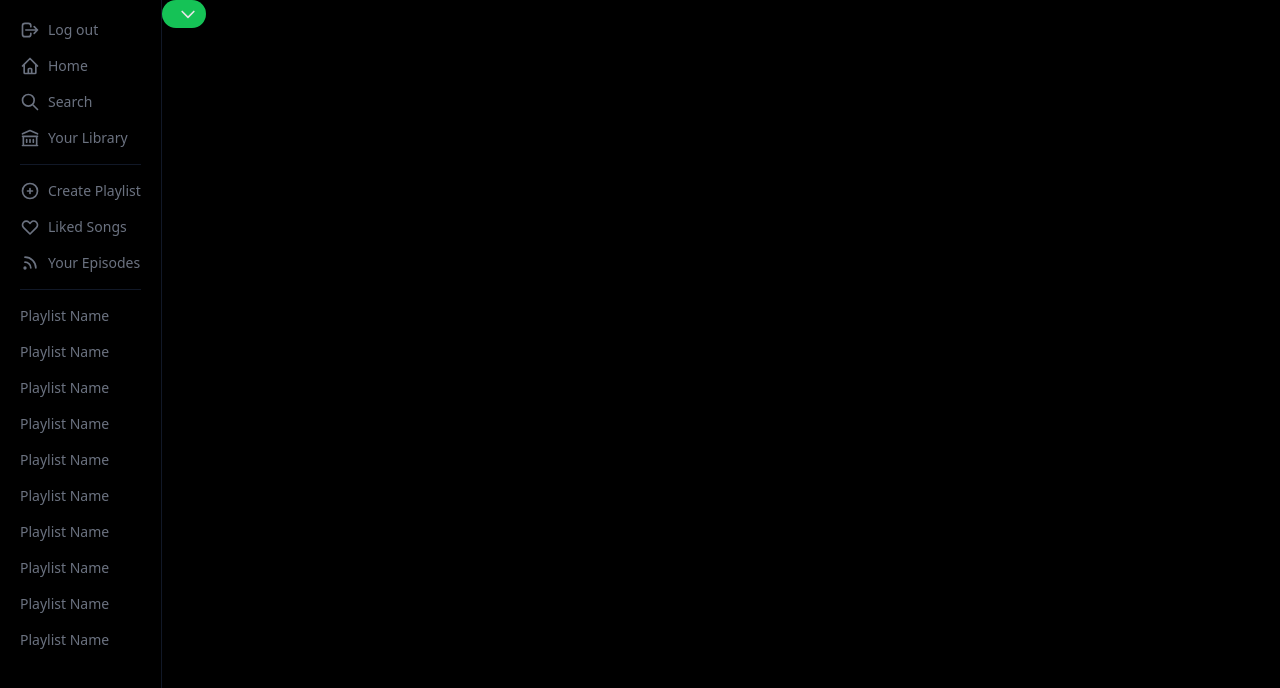
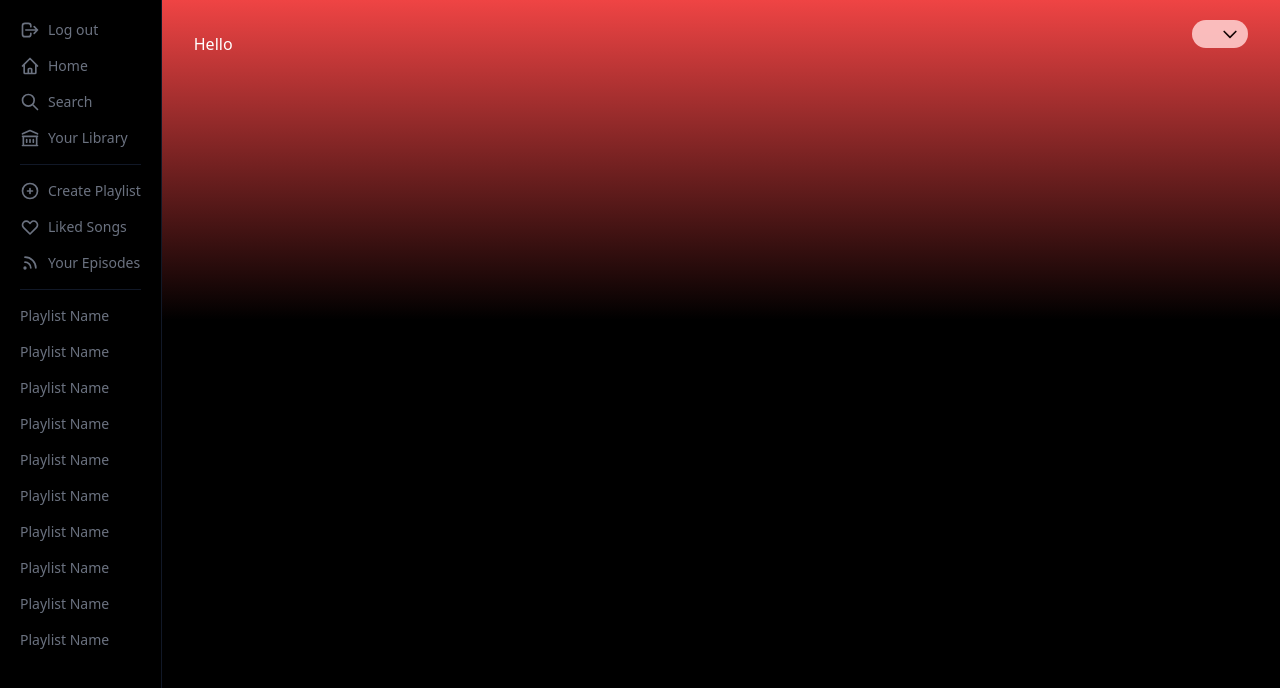
Before and after one commit to mbakin/spotify-clone, a Next.js app: page / in a window 1280 px wide. Shown: the top 688 px of the page. Built offline with nearby package versions, Linux system fonts and the light colour scheme; no server answers.

Commit message:
WIP: done Center.js header style

```diff
--- a/components/Center.js
+++ b/components/Center.js
@@ -1,17 +1,21 @@
 import { useSession } from "next-auth/react";
-import { ChevronDownIcon } from '@heroicons/react/outline';
-
+import { ChevronDownIcon } from "@heroicons/react/outline";
 function Center() {
   const { data: session } = useSession();
 
   return (
-    <div className="flex flex-grow text-white">
-      <header>
-        <div className="flex items-center bg-[#18D860] space-x-3 p-1 pr-2 opacity-90 hover:opacity-80 cursor-pointer rounded-full">
-        <h2>{session?.user.name}</h2>
-        <ChevronDownIcon className='w-5 h-5' />
+    <div className="flex-grow">
+      <header className="absolute top-5 right-8">
+        <div className="flex items-center bg-red-200 space-x-3 p-1 pr-2 pl-4 opacity-90 hover:opacity-80 cursor-pointer rounded-full">
+          <h2>{session?.user.name}</h2>
+          <ChevronDownIcon className="w-5 h-5" />
         </div>
       </header>
+      <section
+        className={`flex-items-end space-x-7 bg-gradient-to-b to-black from-red-500 h-80 text-white p-8 `}
+      >
+        <h1>Hello {session?.user.name}</h1>
+      </section>
     </div>
   );
 }
```
